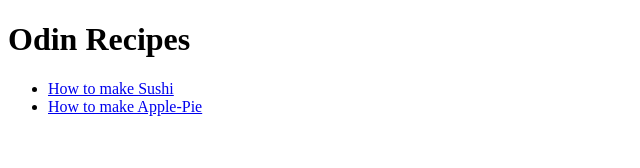
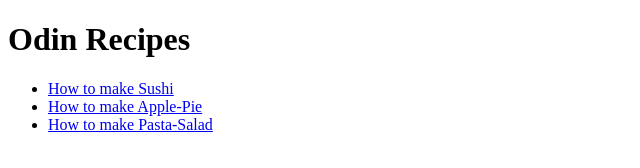
Before and after one commit to theodorhagen/odin-recipes, a plain HTML site: page index.html in a window 1280 px wide. Shown: the whole page, without its empty margins (0-640 px from the left). Drawn offline with Linux system fonts and the light colour scheme.

Commit message:
Clean up code in index.html, sushi.html, apple-pie.html

```diff
--- a/index.html
+++ b/index.html
@@ -7,12 +7,10 @@
 </head>
 <body>
     <h1>Odin Recipes</h1>
-        <ul>
-            <li><a href="./recipes/sushi.html">How to make Sushi</a></li>
-            <li><a href="./recipes/apple-pie.html">How to make Apple-Pie</a></li>
-        </ul>
-
-
-
+    <ul>
+        <li><a href="./recipes/sushi.html">How to make Sushi</a></li>
+        <li><a href="./recipes/apple-pie.html">How to make Apple-Pie</a></li>
+        <li><a href="./recipes/pasta-salad.html">How to make Pasta-Salad</a></li>
+    </ul>
 </body>
 </html>
```
Also changed, not shown: recipes/sushi.html (+1 -0 lines), recipes/apple-pie.html (indentation only).
